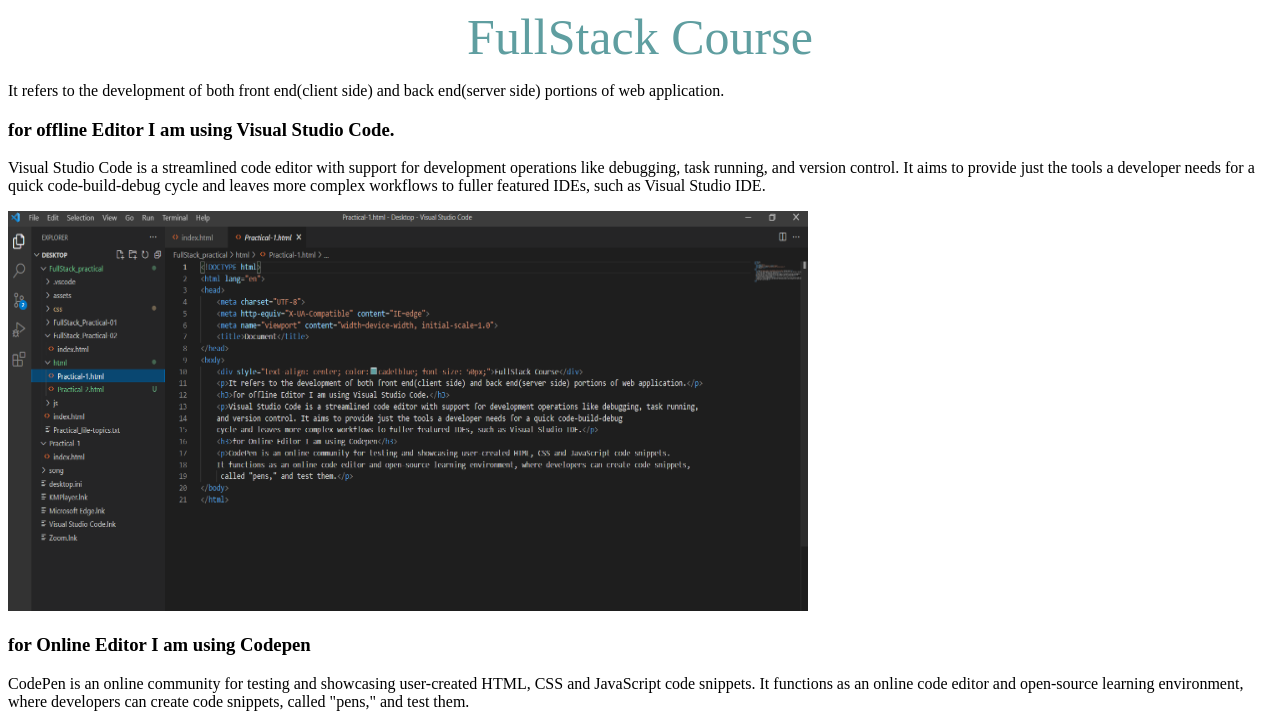
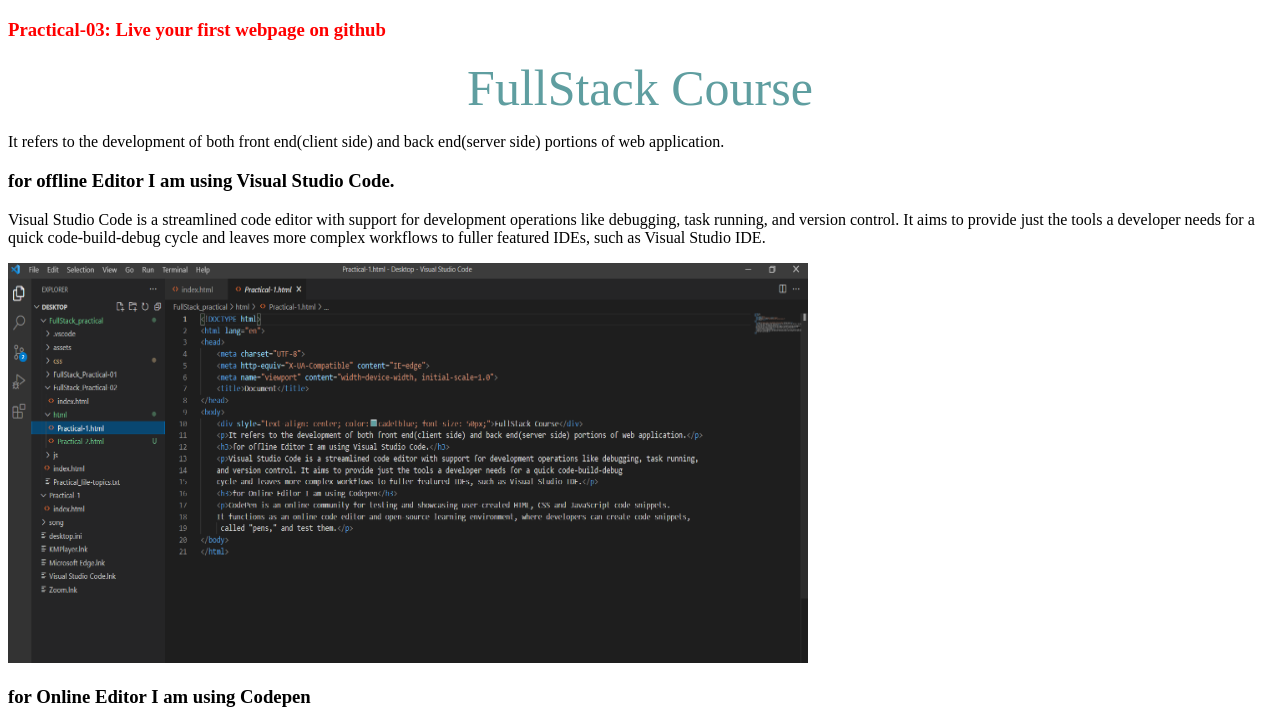
Before and after one commit to yashikagupta108/FullStack_Practical-03, a plain HTML site: page index.html in a window 1280 px wide. Shown: the top 723 px of the page. Drawn offline with Linux system fonts and the light colour scheme.

Commit message:
live on github

```diff
--- a/index.html
+++ b/index.html
@@ -7,6 +7,7 @@
     <title>Document</title>
 </head>
 <body>
+    <h3 style="color:red">Practical-03: Live your first webpage on github </h3>
     <div style="text-align: center; color:cadetblue; font-size: 50px;">FullStack Course</div>
     <p>It refers to the development of both front end(client side) and back end(server side) portions of web application.</p>
     <h3>for offline Editor I am using Visual Studio Code.</h3>
```
